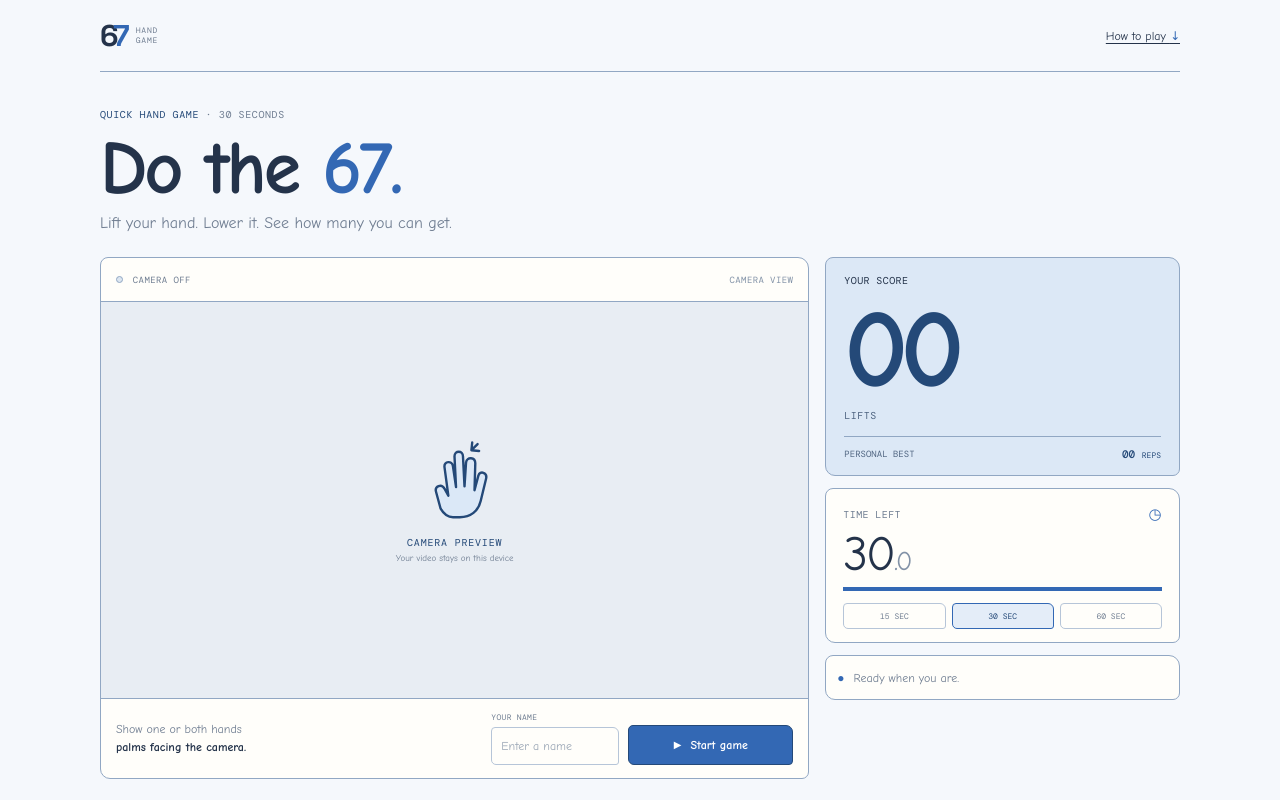
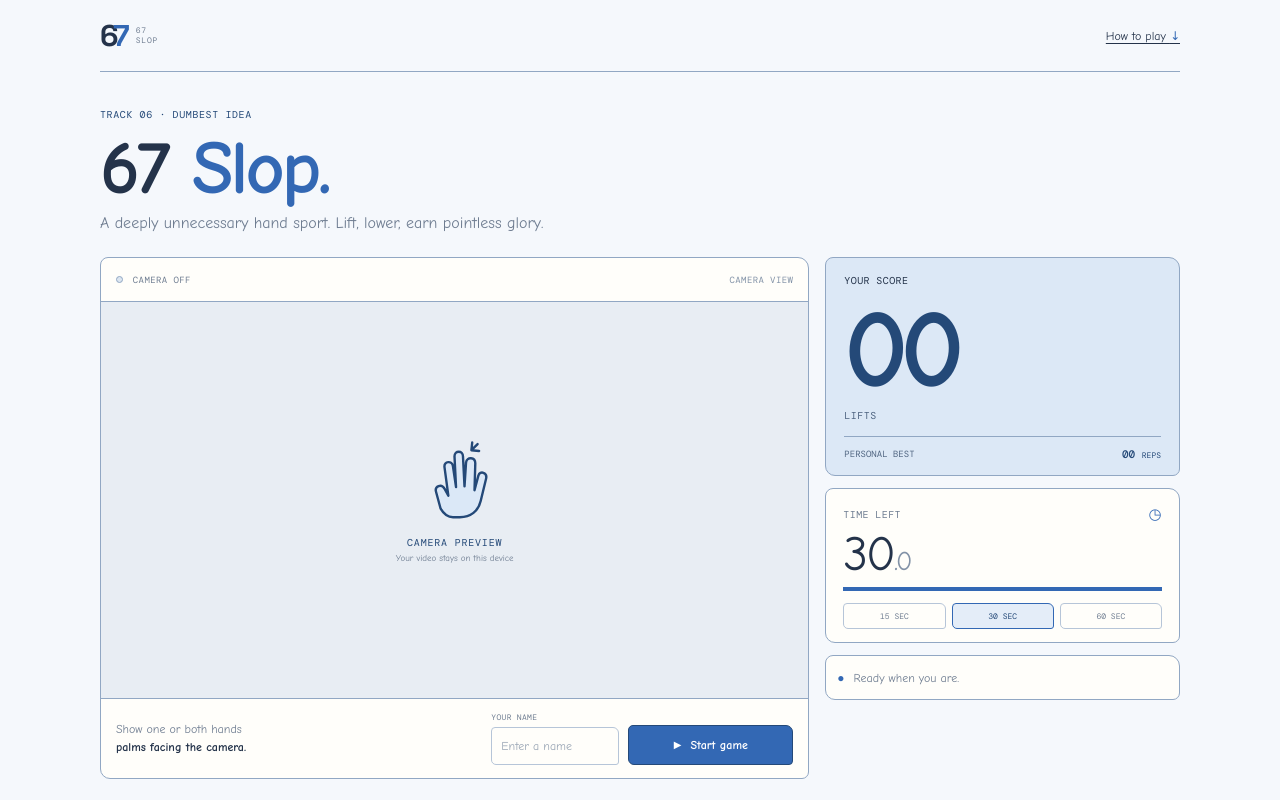
Before and after one commit to estrut21/67game, a website built with Vite: page index.html in a window 1280 px wide. Shown: the top 800 px of the page. Built offline with nearby package versions, Linux system fonts and the light colour scheme.

Commit message:
Rename game to 67 Slop

```diff
--- a/index.html
+++ b/index.html
@@ -4,8 +4,8 @@
     <meta charset="UTF-8" />
     <meta name="viewport" content="width=device-width, initial-scale=1.0" />
     <meta name="theme-color" content="#f5f8fc" />
-    <meta name="description" content="A quick hand-tracking game. Lift your hand and lower it to score." />
-    <title>67 — Hand Game</title>
+    <meta name="description" content="67 Slop: a deeply unnecessary webcam hand game for Hackathon Track 6." />
+    <title>67 Slop — Hand Game</title>
     <link rel="preconnect" href="https://fonts.googleapis.com" />
     <link rel="preconnect" href="https://fonts.gstatic.com" crossorigin />
     <link href="https://fonts.googleapis.com/css2?family=DM+Mono:wght@400;500&family=Space+Grotesk:wght@400;500;600;700&display=swap" rel="stylesheet" />
@@ -13,16 +13,16 @@
   <body>
     <div class="app-shell">
       <header class="topbar">
-        <a class="brand" href="#top" aria-label="67 hand game home"><span class="brand-mark">6<span>7</span></span><span class="brand-name">HAND<br />GAME</span></a>
+        <a class="brand" href="#top" aria-label="67 Slop home"><span class="brand-mark">6<span>7</span></span><span class="brand-name">67<br />SLOP</span></a>
         <a class="top-link" href="#how-to-play">How to play <span aria-hidden="true">↓</span></a>
       </header>
 
       <main id="top">
         <section class="intro" aria-labelledby="page-title">
           <div class="intro-copy">
-            <p class="eyebrow"><span>QUICK HAND GAME</span> · 30 SECONDS</p>
-            <h1 id="page-title">Do the <span class="title-stroke">67.</span></h1>
-            <p class="intro-text">Lift your hand. Lower it. See how many you can get.</p>
+            <p class="eyebrow"><span>TRACK 06 · DUMBEST IDEA</span></p>
+            <h1 id="page-title">67 <span class="title-stroke">Slop.</span></h1>
+            <p class="intro-text">A deeply unnecessary hand sport. Lift, lower, earn pointless glory.</p>
           </div>
           <div class="intro-stamp" aria-hidden="true"></div>
         </section>
--- a/package.json
+++ b/package.json
@@ -1,5 +1,5 @@
 {
-  "name": "sixty-seven-hand-game",
+  "name": "67-slop",
   "private": true,
   "version": "1.0.0",
   "type": "module",
```
Also changed, not shown: README.md, 1 other file.
